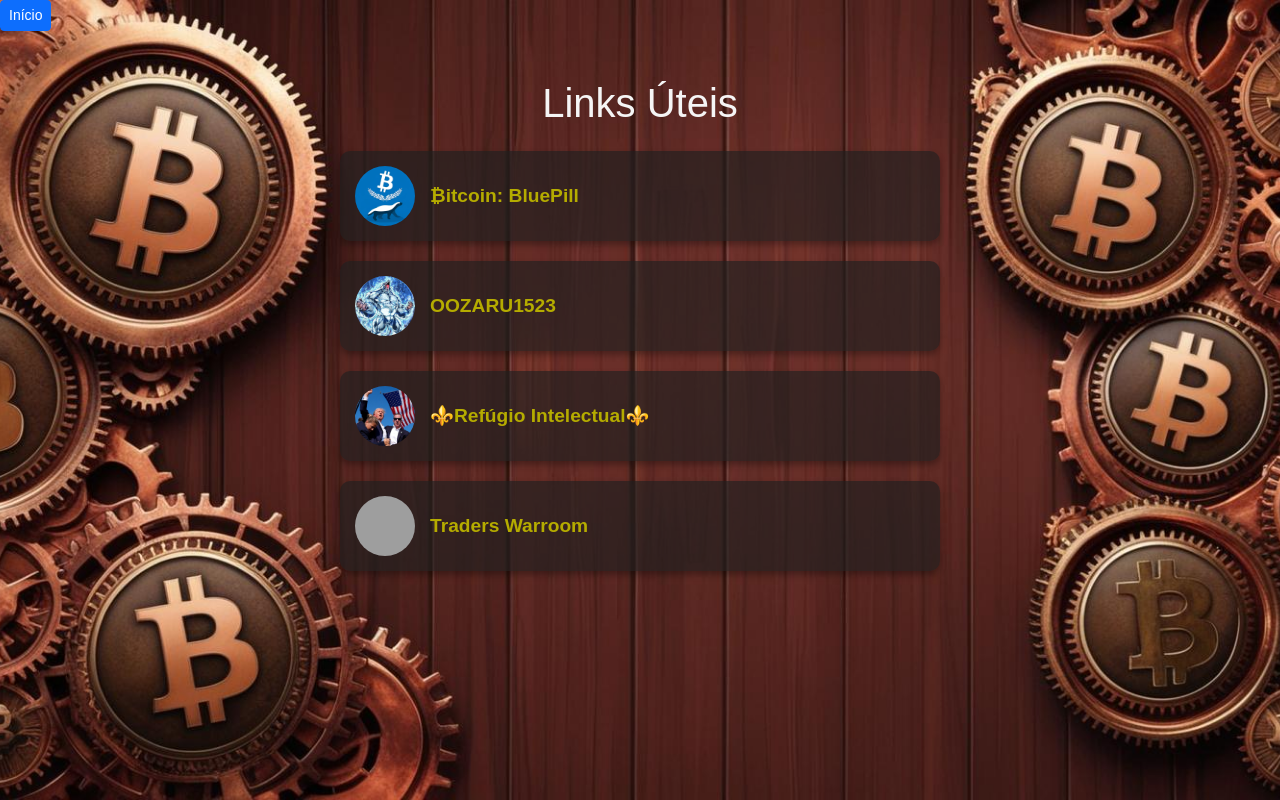
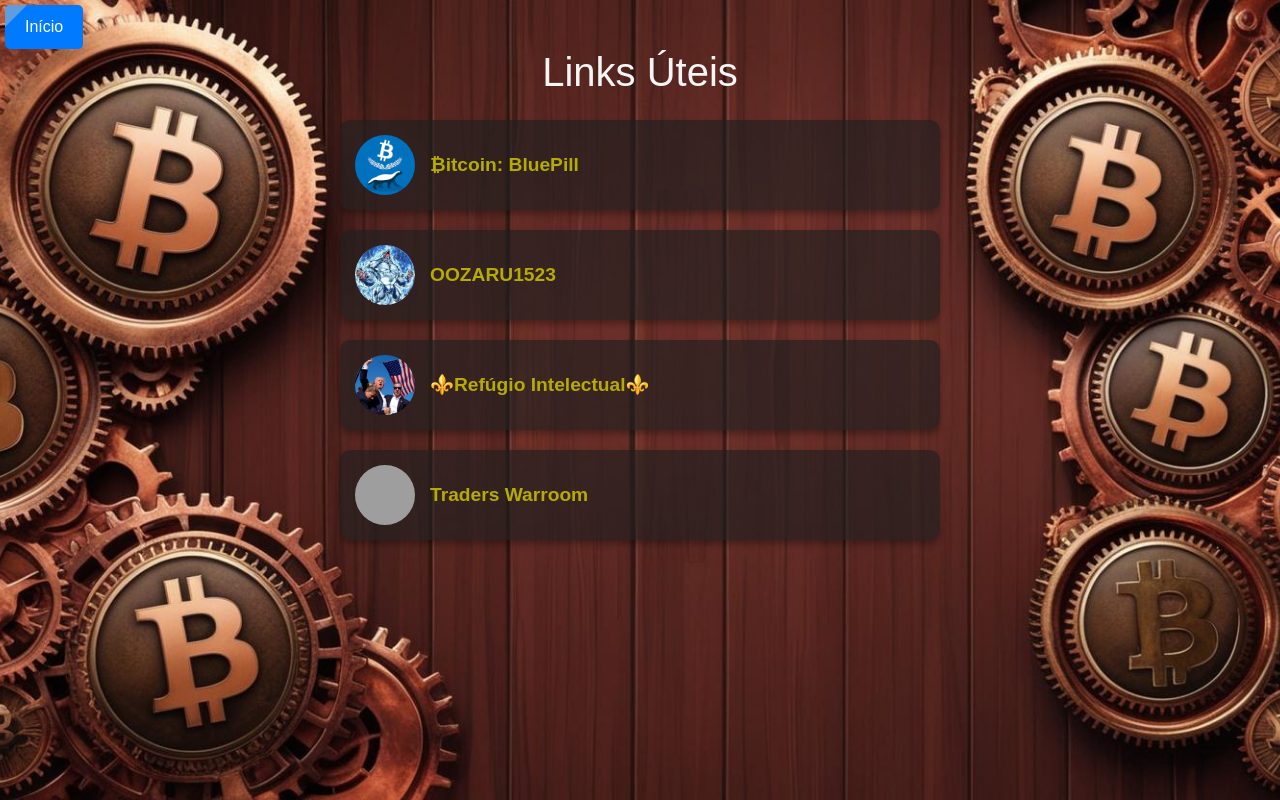
Before and after one commit to Master-Leodin/P-gina-sobre-BTC-e-memes, a website: page pages/links_uteis.html in a window 1280 px wide. Drawn offline with nearby package versions, Linux system fonts and the light colour scheme; grey boxes are pictures that could not be loaded.

Commit message:
Adicionado botões de atalho para o início

```diff
--- a/pages/links_uteis.html
+++ b/pages/links_uteis.html
@@ -65,20 +65,60 @@
       box-shadow: 0px 4px 6px rgba(0, 0, 0, 0.3);
     }
 
-  .top-right-button {
+    .top-left-button {
       position: absolute;
-      top: 10px;
-      right: 10px;
+      top: 5px;
+      left: 5px;
+      padding: 10px 20px;
+      font-size: 1rem;
+      background-color: #007bff;
+      color: white;
+      border: none;
+      border-radius: 5px;
+      overflow: hidden;
+      text-decoration: none;
+      display: inline-block;
+    }
+
+    .top-left-button::before {
+      content: "";
+      position: absolute;
+      top: 0;
+      left: -100%;
+      width: 100%;
+      height: 100%;
+      background: rgba(192, 192, 192, 0.5);
+      z-index: 0;
+      transform: skewX(-45deg);
+    }
+
+    .top-left-button:hover::before {
+      left: 0;
+    }
+
+    .top-left-button:hover {
+      text-decoration: none;
+    }
+
+    @keyframes shimmer {
+      0% {
+        left: -100%;
+      }
+      100% {
+        left: 2000%;
+      }
+    }
+
+    .top-left-button::before {
+      animation: shimmer 5s linear infinite;
     }
   </style>
 </head>
 <body>
-  <a href="../index.html" class="btn btn-sm btn-primary top-left-button">Início</a>
+  <a href="../index.html" class="top-left-button">Início</a>
 
   <div class="container my-5">
     <h1 class="text-center mb-4">Links Úteis</h1>
-
-
     <div class="link-card-container">
       <div class="link-card" onclick="toggleAdditionalCard(this)">
         <img src="../assets/btcblue.jpg" alt="Bitcoin">
@@ -131,11 +171,10 @@
   <script>
     function toggleAdditionalCard(cardElement) {
       const additionalCard = cardElement.nextElementSibling;
-      if (additionalCard.style.display === 'none' || !additionalCard.style.display) {
-        additionalCard.style.display = 'block';
-      } else {
-        additionalCard.style.display = 'none';
-      }
+      additionalCard.style.display =
+        additionalCard.style.display === 'none' || !additionalCard.style.display
+          ? 'block'
+          : 'none';
     }
   </script>
 </body>
```
Also changed, not shown: pages/conversor.html (+45 -0 lines), pages/sobre.html (+46 -0 lines).
